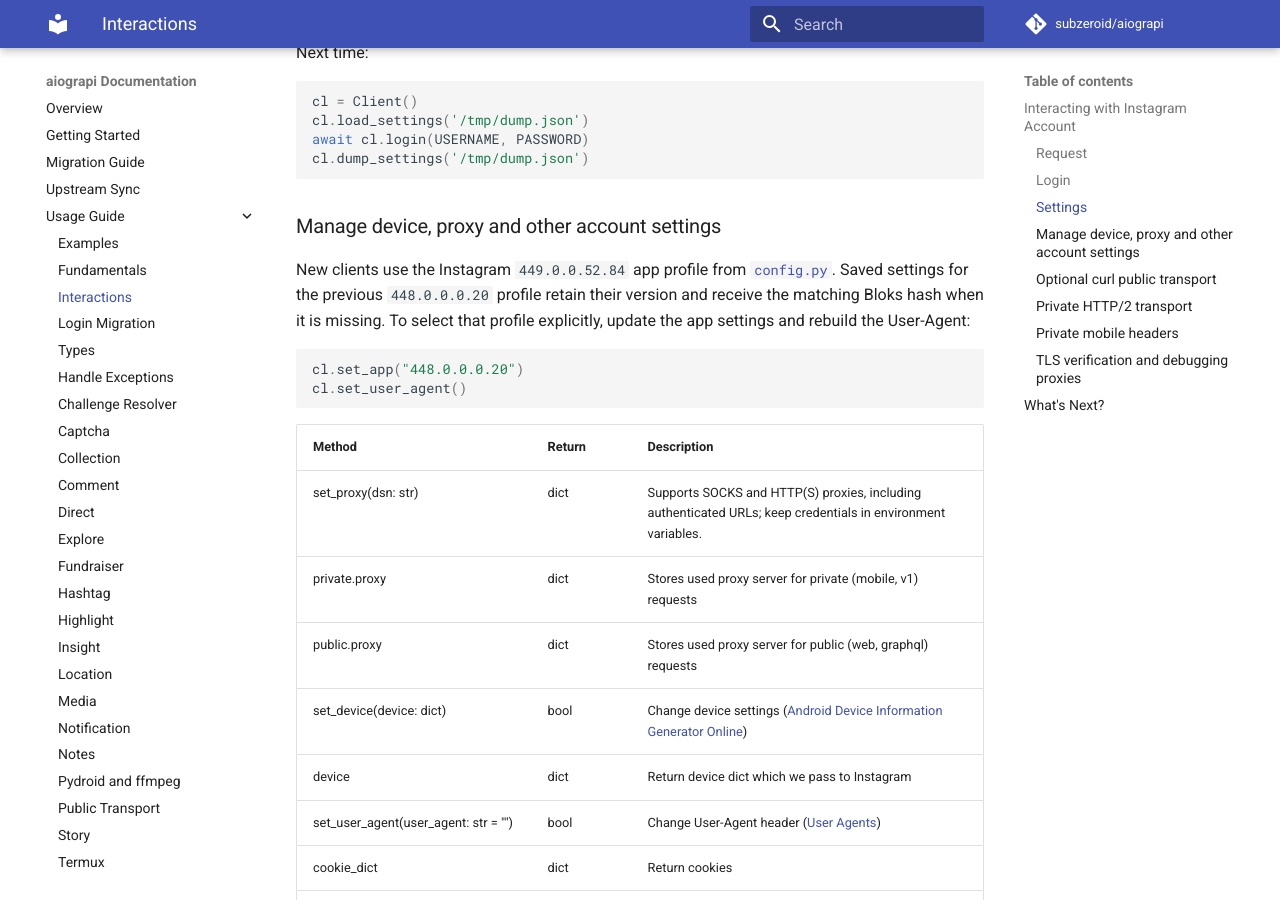
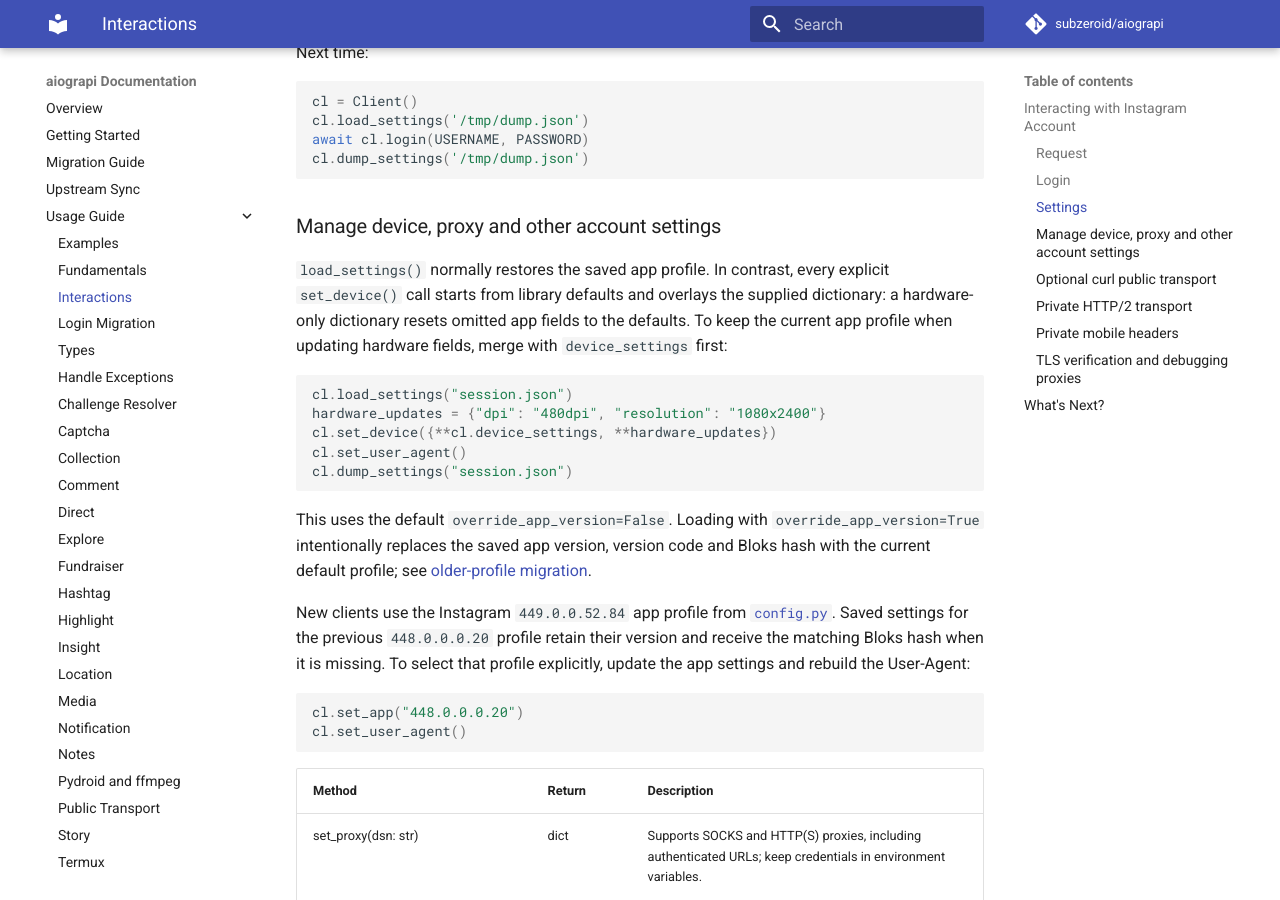
Before and after one commit to subzeroid/aiograpi, an MkDocs documentation site: the page built from docs/usage-guide/interactions.md, in a window 1280 px wide and 900 px high, scrolled down 4525 px. Built offline with MkDocs 1.6.1 and Material for MkDocs 9.7.7, drawn with Linux system fonts in a browser that asks for light colours; comment, search, counter and statistics services are not loaded; the version menu is left out.

Commit message:
docs: clarify set_device replacement behavior (#513)
Explain replacement from defaults and the profile-preserving hardware update recipe.

````diff
--- a/docs/usage-guide/interactions.md
+++ b/docs/usage-guide/interactions.md
@@ -155,6 +155,18 @@ cl.dump_settings('/tmp/dump.json')
 
 ### Manage device, proxy and other account settings
 
+`load_settings()` normally restores the saved app profile. In contrast, every explicit `set_device()` call starts from library defaults and overlays the supplied dictionary: a hardware-only dictionary resets omitted app fields to the defaults. To keep the current app profile when updating hardware fields, merge with `device_settings` first:
+
+```python
+cl.load_settings("session.json")
+hardware_updates = {"dpi": "480dpi", "resolution": "1080x2400"}
+cl.set_device({**cl.device_settings, **hardware_updates})
+cl.set_user_agent()
+cl.dump_settings("session.json")
+```
+
+This uses the default `override_app_version=False`. Loading with `override_app_version=True` intentionally replaces the saved app version, version code and Bloks hash with the current default profile; see [older-profile migration](login-migration.md#older-app-profiles-without-a-bloks-hash).
+
 New clients use the Instagram `449.0.0.52.84` app profile from [`config.py`](https://github.com/subzeroid/aiograpi/blob/main/aiograpi/config.py). Saved settings for the previous `448.0.0.0.20` profile retain their version and receive the matching Bloks hash when it is missing. To select that profile explicitly, update the app settings and rebuild the User-Agent:
 
 ```python
````
Also changed, not shown: 1 other file.
